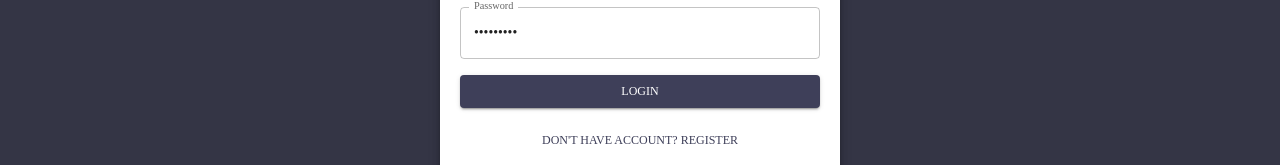
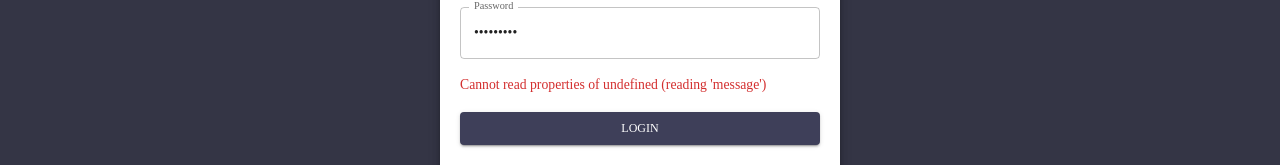
Before and after one commit to kerdamon-university-tasks/ZTI-AVLPlan-Frontend, a React (Create React App) app: page /login in a window 1280 px wide. Both pictures are taken after typing "Sample", "Sample123" into the empty fields and a click on the button "LOGIN". Shown: the part 234-399 px from the top of the page. Built offline with nearby package versions, Linux system fonts and the light colour scheme; no server answers.

Commit message:
Add form validation for login

```diff
--- a/src/Api/index.ts
+++ b/src/Api/index.ts
@@ -60,7 +60,8 @@ export async function login(loginData: LoginData) {
     const response = await axios.post('/login', loginData);
     return response.data;
   } catch (error) {
-    throw new Error(`Failed to login: ${error}`);
+    const err = error as AxiosError<ServerError>;
+    throw new Error(err.response?.data.message);
   }
 }
 
--- a/src/Pages/Login/Login.tsx
+++ b/src/Pages/Login/Login.tsx
@@ -17,7 +17,7 @@ type LoginFormValues = typeof defaultValues;
 
 const Login = () => {
   const auth = useAuth();
-  const {handleSubmit, register, formState: {errors}} = useForm({defaultValues});
+  const {handleSubmit, setError, register, formState: {errors}} = useForm({defaultValues});
   if(auth.user) return <Navigate to='/' />
 
   const fields = {
@@ -26,8 +26,14 @@ const Login = () => {
   }
 
   const onSubmit = async (formValues: LoginFormValues) => {
-    const token = await login({username: formValues.username, password: formValues.password})
-    auth.login({username: formValues.username, token});
+    try{
+      const token = await login({username: formValues.username, password: formValues.password})
+      auth.login({username: formValues.username, token});
+    } catch(error) {
+      let message;
+      if (error instanceof Error) message = error.message;
+      setError('username', { type: 'custom', message });
+    }
   };
 
   return (
@@ -38,6 +44,7 @@ const Login = () => {
           <TextField label="Username" variant="outlined" inputProps={{...fields.email}} />
           <TextField label="Password" type="password" variant="outlined" inputProps={{...fields.password}} />
           {errors.password && <Typography>{errors.password.message}</Typography>}
+          {errors.username && <Typography color="error.main">{errors.username.message}</Typography>}
           <Button type='submit' variant='contained'>Login</Button>
           <Button component={Link} to="/register">Don't have account? Register</Button>
         </Stack>
```
